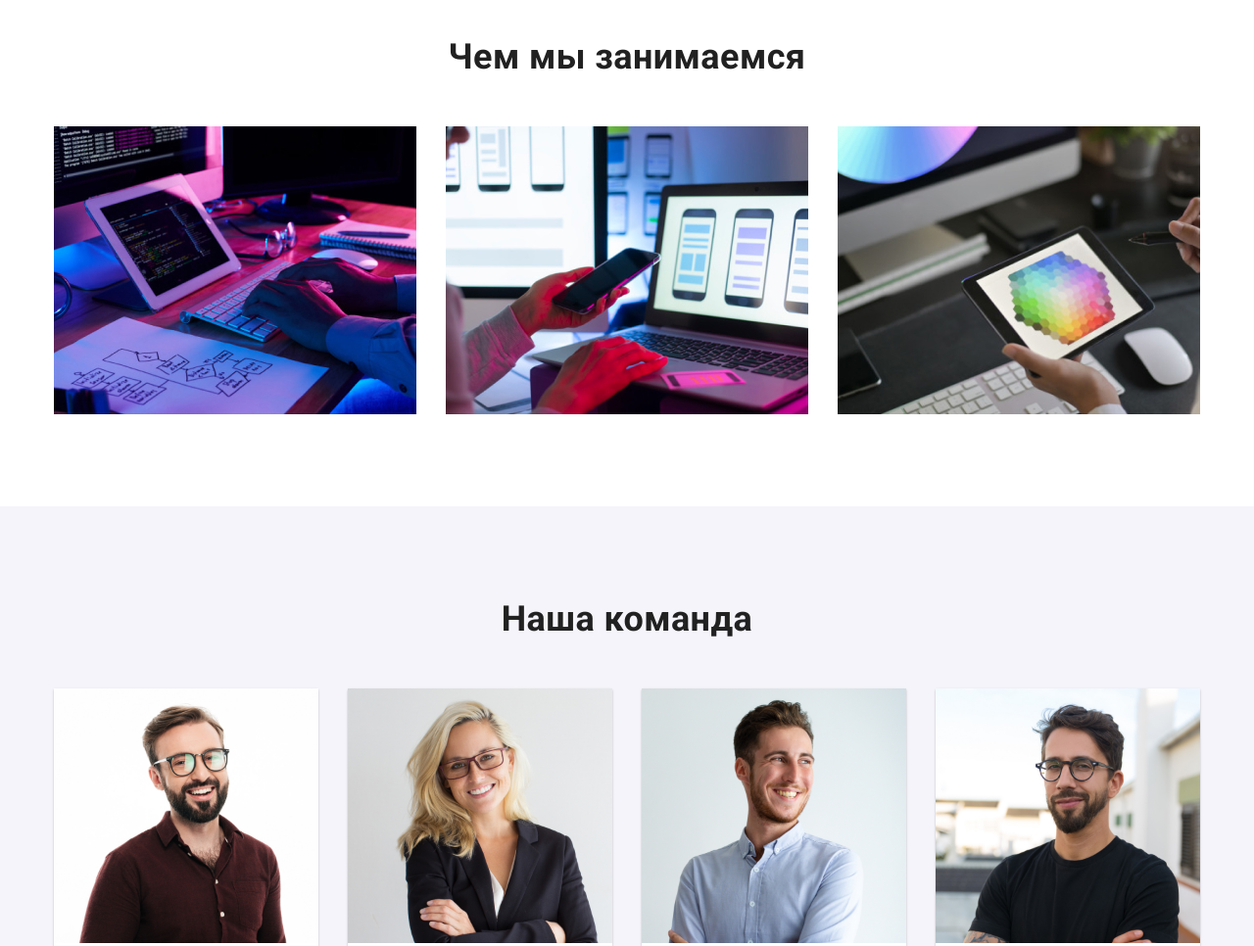
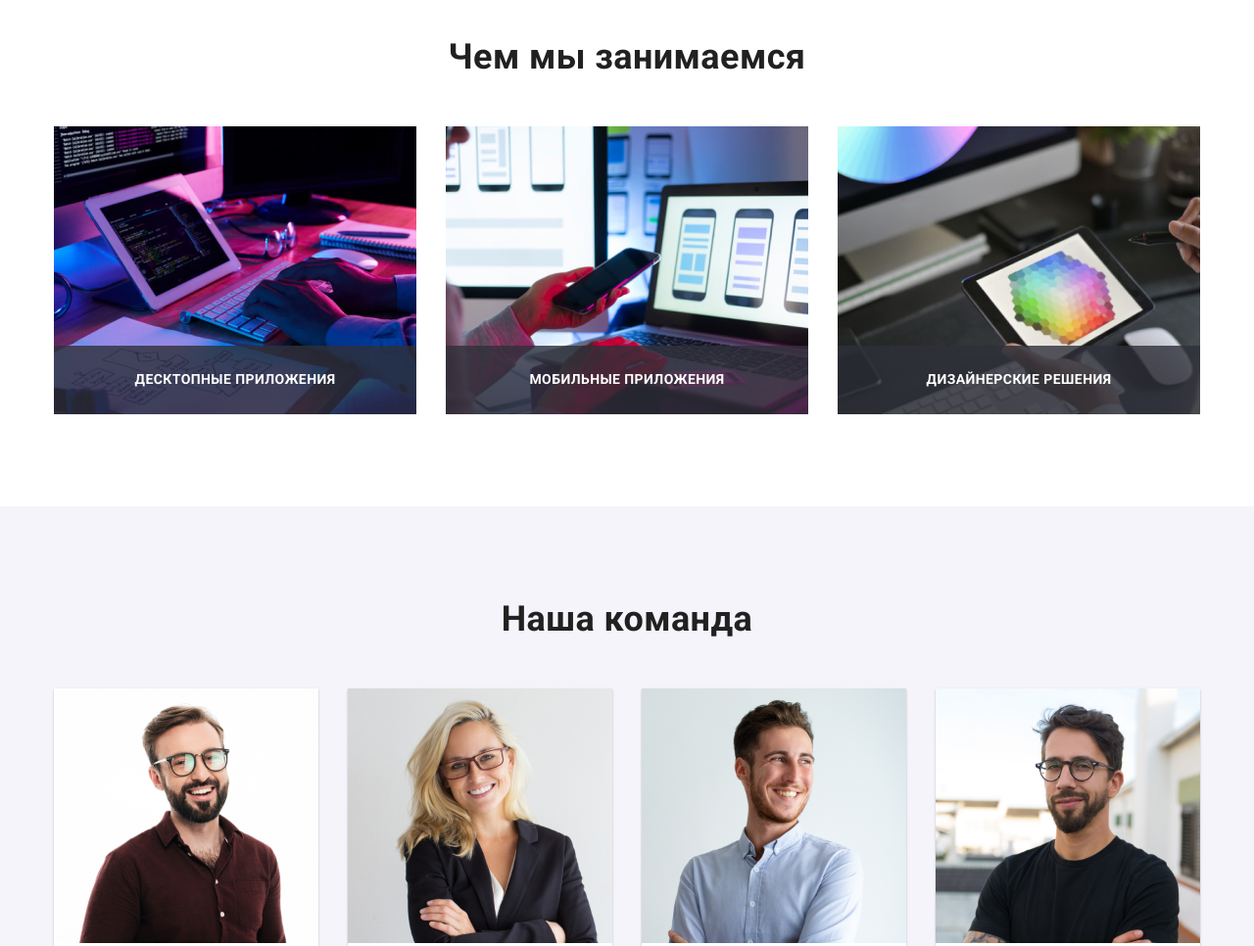
Before and after one commit to MarinaBoikova/goit-markup-hw-05, a plain HTML site: page index.html in a window 1280 px wide. Shown: the part 1080-2046 px from the top of the page at 98% size. Drawn offline with nearby package versions, Linux system fonts and the light colour scheme.

Commit message:
Добавляет описание секции "Work of studio"

```diff
--- a/css/styles.css
+++ b/css/styles.css
@@ -217,6 +217,24 @@ height: 70px;
 .works-list {
   display: flex;
 }
+.works-title{
+  font-weight: 700;
+  line-height: 1.14;
+  text-transform: uppercase;
+  color: var(--primary-white-color);
+  text-align: center;
+  }
+.works-title-thumb{
+  display: flex;
+  justify-content: center;
+  align-items: center;
+  background: rgba(47, 48, 58, 0.8);
+  height: 70px;
+  width: 370px;
+  position: absolute;
+  bottom: 0;
+  }
+
 /* employee */
 .employee-list {
   display: flex;
@@ -300,6 +318,8 @@ fill: currentColor;
 }
 .works-list-items {
   width: 370px;
+  height: 294px;
+  position: relative;
 }
 .works-list-items:not(:last-child) {
   margin-right: 30px;
--- a/index.html
+++ b/index.html
@@ -113,12 +113,21 @@
                 <ul class="list works-list">
                     <li class="works-list-items">
                         <img src="./images/box1.jpg" width="370" alt="Рабочее место">
+                        <div class="works-title-thumb">
+                            <p class="works-title">Десктопные приложения</p>
+                        </div>
                     </li>
                     <li class="works-list-items">
                         <img src="./images/box2.jpg" width="370" alt="Человек с телефоном и ноутбуком">
+                        <div class="works-title-thumb">
+                            <p class="works-title">Мобильные приложения</p>
+                        </div>
                     </li>
                     <li class="works-list-items">
                         <img src="./images/box3.jpg" width="370" alt="Планшет в руках">
+                        <div class="works-title-thumb">
+                            <p class="works-title">Дизайнерские решения</p>
+                        </div>
                     </li>
                 </ul>
             </div>
@@ -390,7 +399,8 @@
                         <li class="items-link-footer"><a href="mailto:info@devstudio.co"
                                 class="link-footer">info@example.com</a>
                         </li>
-                    <li class="items-link-footer"><a href="tel:+380961111111" class="link-footer">+38 099 111 11 11</a>
+                        <li class="items-link-footer"><a href="tel:+380961111111" class="link-footer">+38 099 111 11
+                                11</a>
                         </li>
                     </ul>
                 </address>
```
Lines whose indentation alone changed are shown as unchanged.
